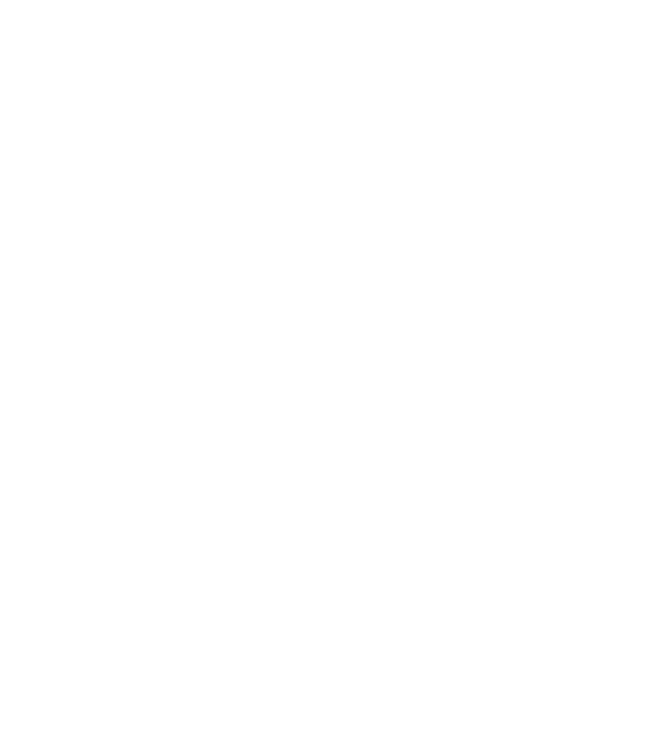
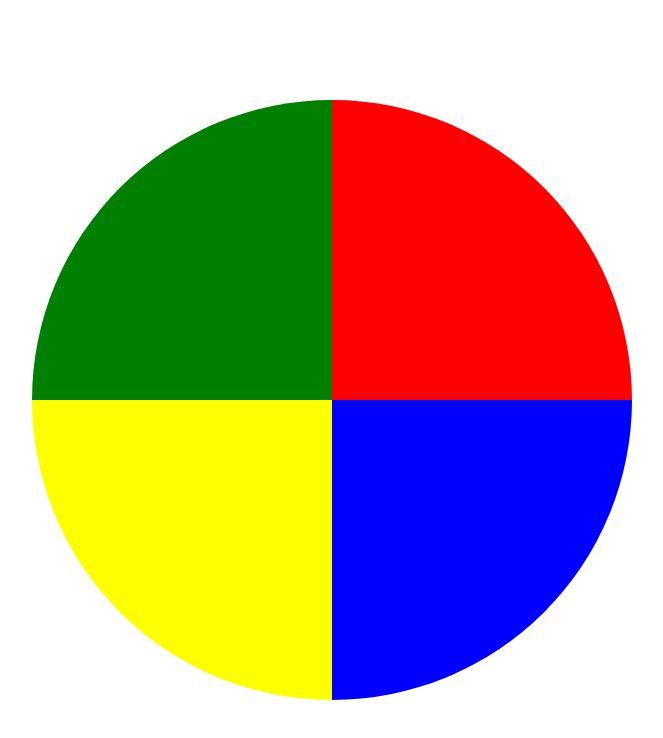
Before and after one commit to entorenee/simon-game, a React (Create React App) app: page / in a window 1280 px wide. Shown: the top 738 px of the page, without its empty margins (308-971 px from the left). Built offline with nearby package versions, Linux system fonts and the light colour scheme.

Commit message:
Add color play button component
This component is replicated to create each of the color play buttons that the
user will click on. Basic visual styling has been completed, but no
functionality has been coded.

```diff
--- a/src/Components/App.js
+++ b/src/Components/App.js
@@ -1,11 +1,15 @@
 import React from 'react';
+import ColorPlayButtons from './ColorPlayButtons';
 import '../style/App.css';
 
 class App extends React.Component {
   render() {
     return (
-      <div>
-
+      <div id="game">
+        <ColorPlayButtons id="0" />
+        <ColorPlayButtons id="1" />
+        <ColorPlayButtons id="2" />
+        <ColorPlayButtons id="3" />
       </div>
     )
   }
--- /dev/null
+++ b/src/Components/ColorPlayButtons.js
@@ -0,0 +1,19 @@
+import React from 'react';
+import PropTypes from 'prop-types';
+import '../style/ColorPlayButtons.css';
+
+class ColorPlayButtons extends React.Component {
+  render() {
+    return (
+      <div id={"btn-" + this.props.id} className="color-buttons">
+
+      </div>
+    )
+  }
+}
+
+ColorPlayButtons.propTypes = {
+
+}
+
+export default ColorPlayButtons;
--- a/src/style/App.scss
+++ b/src/style/App.scss
@@ -0,0 +1,10 @@
+#game {
+  max-width: 600px;
+  display: flex;
+  flex-wrap: wrap;
+  justify-content: center;
+  align-items: center;
+  margin: 0 auto;
+  margin-top: 100px;
+  position: relative;
+}
--- /dev/null
+++ b/src/style/ColorPlayButtons.scss
@@ -0,0 +1,26 @@
+.color-buttons {
+  flex-basis: 50%;
+  height: 300px;
+  border: 5px black;
+}
+
+#btn-0 {
+  background-color: green;
+  border: 5px black;
+  border-top-left-radius: 100%;
+}
+
+#btn-1 {
+  background-color: red;
+  border-top-right-radius: 100%;
+}
+
+#btn-2 {
+  background-color: yellow;
+  border-bottom-left-radius: 100%;
+}
+
+#btn-3 {
+  background-color: blue;
+  border-bottom-right-radius: 100%;
+}
```
